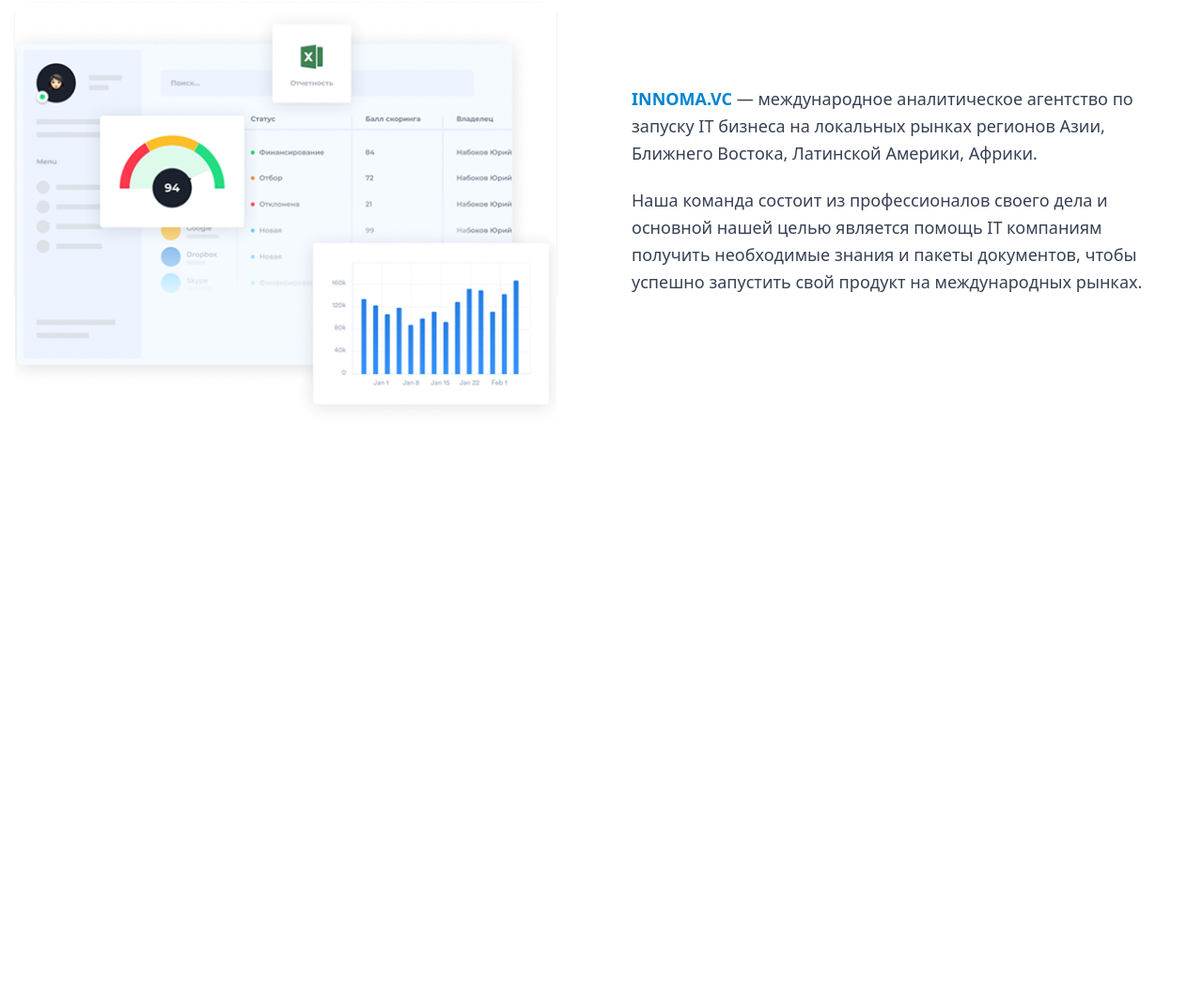
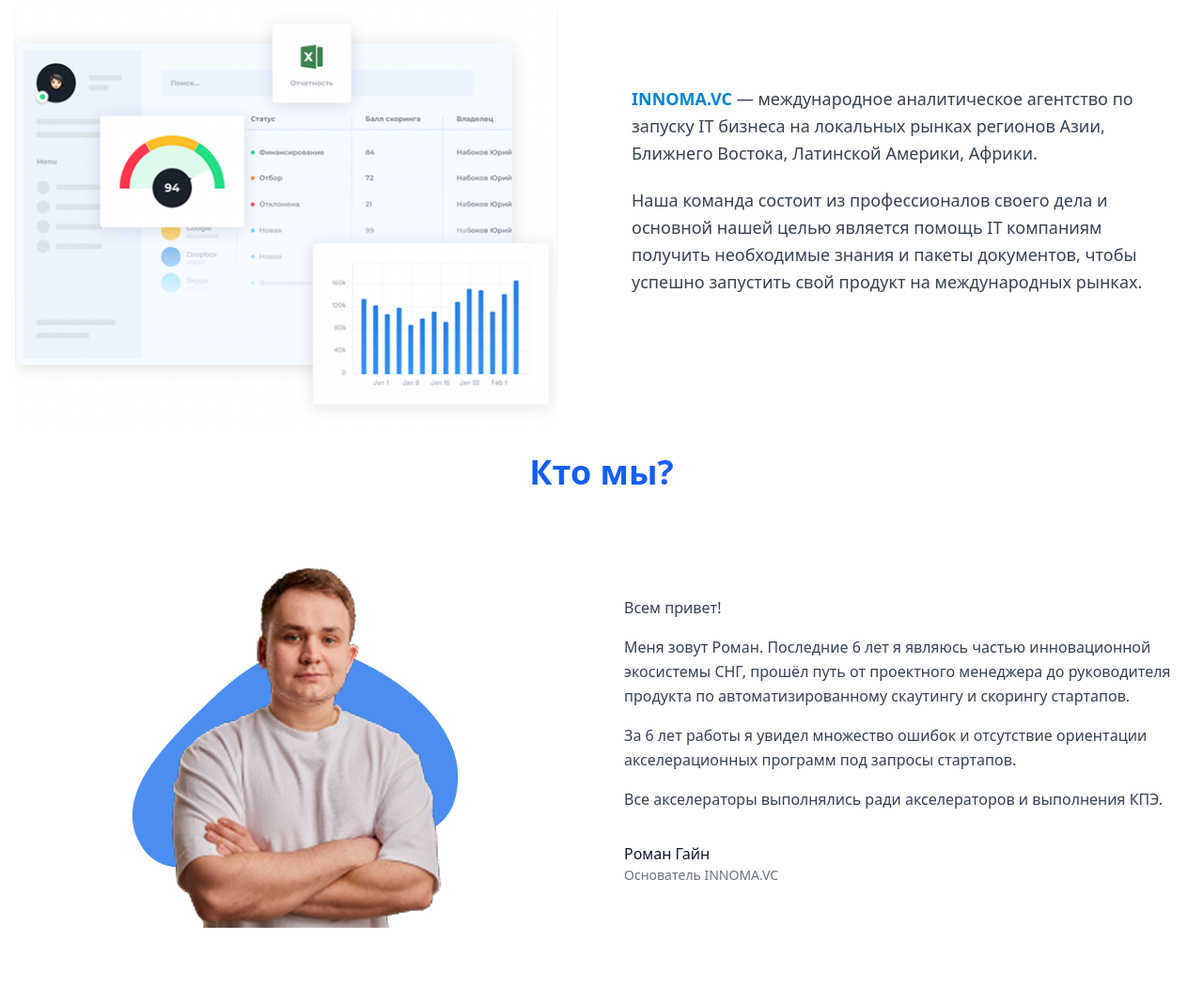
Before and after one commit to odinaevbilol/exam2, a website: page index.html in a window 1280 px wide. Shown: the part 7669-8737 px from the top of the page at 94% size. Before the commit the page ends 8124 px from the top, so only its background shows below. Drawn offline with Linux system fonts and the light colour scheme.

Commit message:
section12

```diff
--- a/index.html
+++ b/index.html
@@ -836,6 +836,64 @@
 
 
 
+<section class="py-20 bg-white">
+  <div class="max-w-7xl mx-auto px-4">
+
+
+    <h2 class="text-3xl md:text-4xl font-semibold text-blue-600 text-center mb-16">
+      Кто мы?
+    </h2>
+
+
+    <div class="grid grid-cols-1 lg:grid-cols-2 gap-12 items-center">
+
+      <div class="relative flex justify-center">
+
+        <div class="absolute w-72 h-72 bg-blue-500 rounded-full -z-10"></div>
+
+        <img src="./src/Group 844 (1).png" alt="">
+
+      </div>
+
+
+      <div class="text-gray-700 text-base leading-relaxed
+                  text-left
+                  lg:text-left
+                  md:text-center
+                  text-center">
+
+        <p class="mb-4 font-medium">Всем привет!</p>
+
+        <p class="mb-4">
+          Меня зовут Роман. Последние 6 лет я являюсь частью инновационной
+          экосистемы СНГ, прошёл путь от проектного менеджера до руководителя
+          продукта по автоматизированному скаутингу и скорингу стартапов.
+        </p>
+
+        <p class="mb-4">
+          За 6 лет работы я увидел множество ошибок и отсутствие ориентации
+          акселерационных программ под запросы стартапов.
+        </p>
+
+        <p class="mb-8">
+          Все акселераторы выполнялись ради акселераторов и выполнения КПЭ.
+        </p>
+
+        <div class="font-medium text-gray-900">
+          Роман Гайн
+        </div>
+        <div class="text-sm text-gray-500">
+          Основатель INNOMA.VC
+        </div>
+
+      </div>
+    </div>
+
+  </div>
+</section>
+
+
+
 </body>
 
 </html>
```
Also changed, not shown: src/Group 844 (1).png (added), src/output.css.
